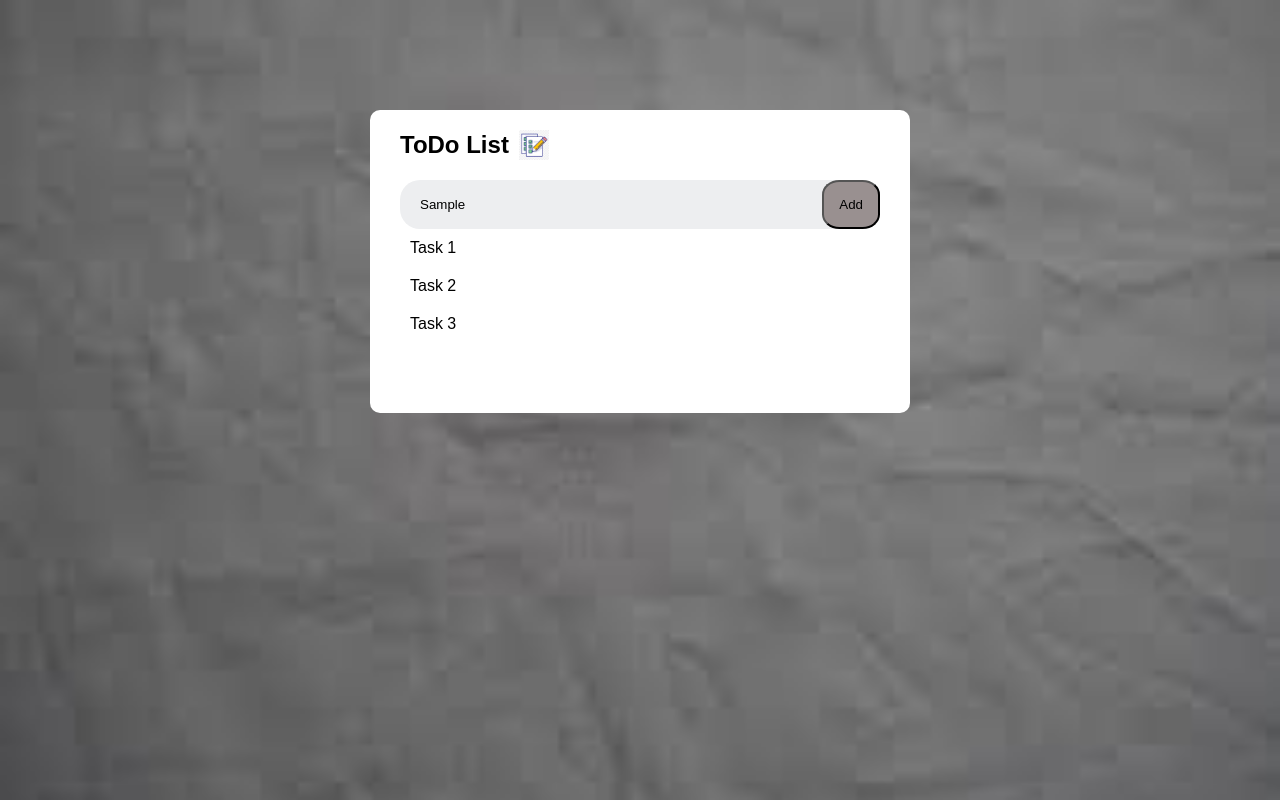
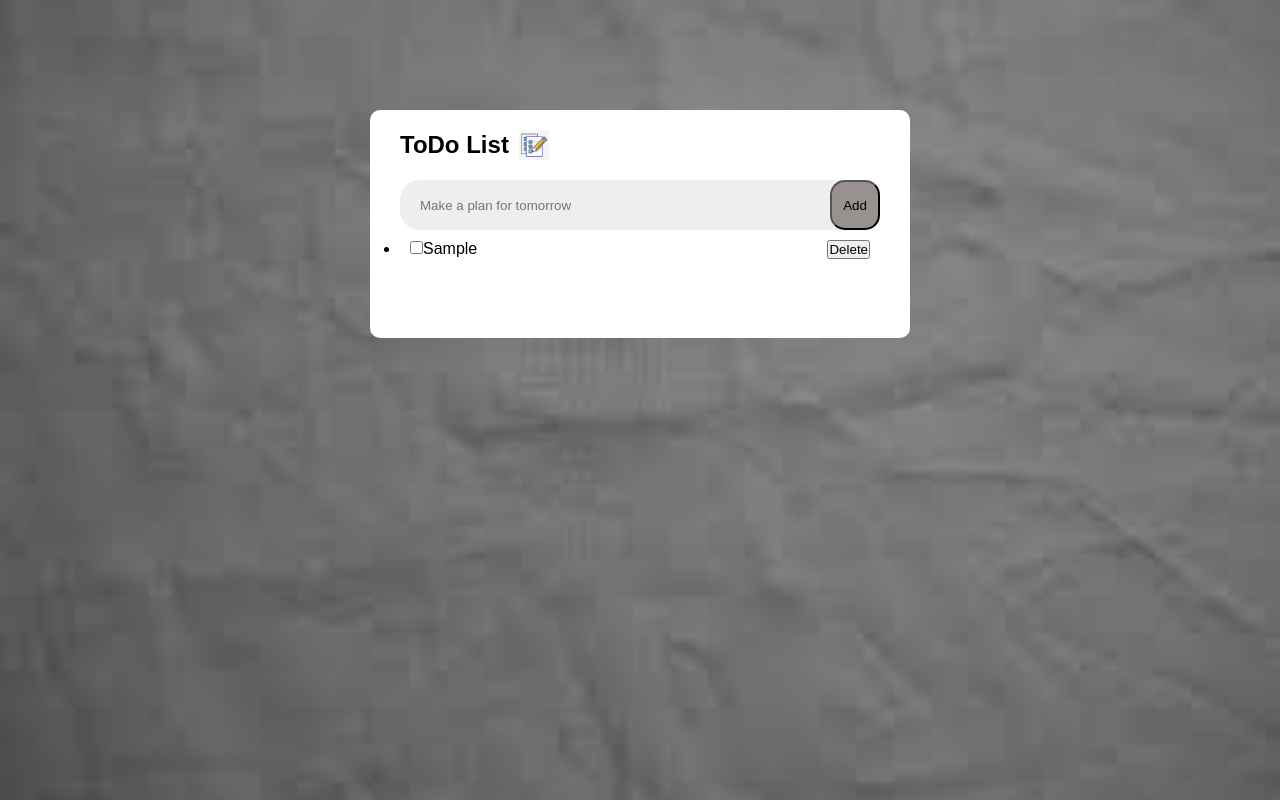
Before and after one commit to Dhayanithi0527/Registration_Form, a plain HTML site: page To_Do_List/to_do.html in a window 1280 px wide. Both pictures are taken after typing "Sample" into the empty fields and a click on the button "Add". Drawn offline with Linux system fonts and the light colour scheme.

Commit message:
adding delete btn and checkbox

```diff
--- a/To_Do_List/main.css
+++ b/To_Do_List/main.css
@@ -12,7 +12,7 @@
     padding: 10px;
 }
 .todo_app{
-    width: 100%;
+
     max-width: 540px;
     background: white;
     margin:100px auto 20px;
@@ -41,6 +41,7 @@
     justify-content: space-between;
     border-radius: 20px;
     padding-left: 20px;
+    height: 50px;
 }
 button{
     margin-left:150px;
@@ -49,19 +50,36 @@ button{
 input{
     flex: 1;
     border: none;
+
     outline: none;
     background: transparent;
     font-weight: 15px;
 
 }
-button{
+.add{
     cursor: pointer;
     border-radius: 30%;
-    padding: 15px;
+    width: 50px;
+    height: 50px;
     background-color: rgb(153, 144, 144);
 }
-ul li{
-    list-style: none;
+.checkbox{
+    text-decoration: line-through;
+    color: gray;
+}
+
+.completed {
+
+    text-decoration: line-through;
+    color: gray;
+}
+.delete-btn{
+    float: right;
+    width: auto;
+    height: auto;
+
+}
+li{
     padding: 10px;
-    cursor: pointer;
+
 }
--- a/To_Do_List/to_do.html
+++ b/To_Do_List/to_do.html
@@ -13,17 +13,47 @@
         <div class="todo_app">
             <h2>ToDo List <img src="icon.png" alt=""></h2>
             <div class="input">
-                <input type="text" id="input-box" placeholder="Make a plan for tomorrow">
-                <button>Add</button>
+                <input type="text" id="taskInput" placeholder="Make a plan for tomorrow">
+                <button onclick="addTask()" class="add">Add</button>
 
             </div>
-            <ul id="list-container">
-                <li>Task 1</li>
-                <li>Task 2</li>
-                <li>Task 3</li>
-            </ul>
+           <ul id="taskList"></ul>
+
         </div>
 
     </div>
+    <script>
+        function addTask() {
+            var input = document.getElementById("taskInput");
+            var task = input.value;
+
+            if (task !== "") {
+                var li = document.createElement("li");
+
+                var checkbox = document.createElement("input");
+                checkbox.type = "checkbox";
+                checkbox.onclick = function() {
+                    li.classList.toggle("completed");
+                };
+                li.appendChild(checkbox);
+
+                var text = document.createTextNode(task);
+                li.appendChild(text);
+
+                var deleteBtn = document.createElement("button");
+                deleteBtn.innerHTML = "Delete";
+                deleteBtn.className = "delete-btn";
+                deleteBtn.onclick = function() {
+                    li.remove();
+                };
+                li.appendChild(deleteBtn);
+
+                document.getElementById("taskList").appendChild(li);
+
+                input.value = "";
+            }
+        }
+    </script>
+
 </body>
 </html>
```
